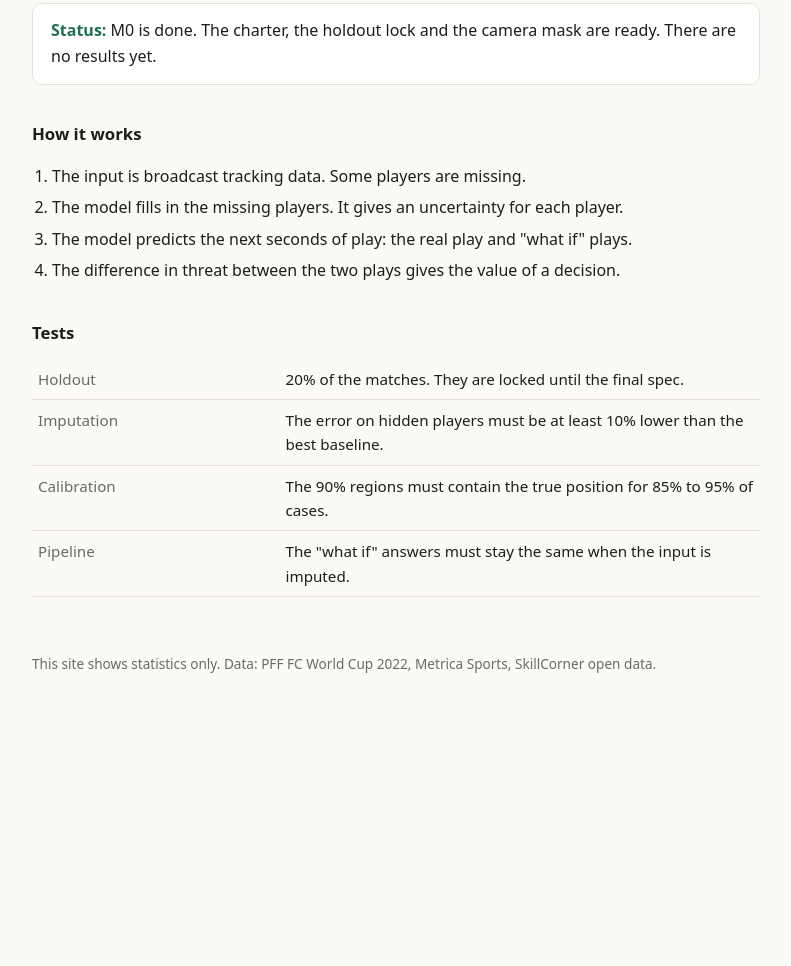
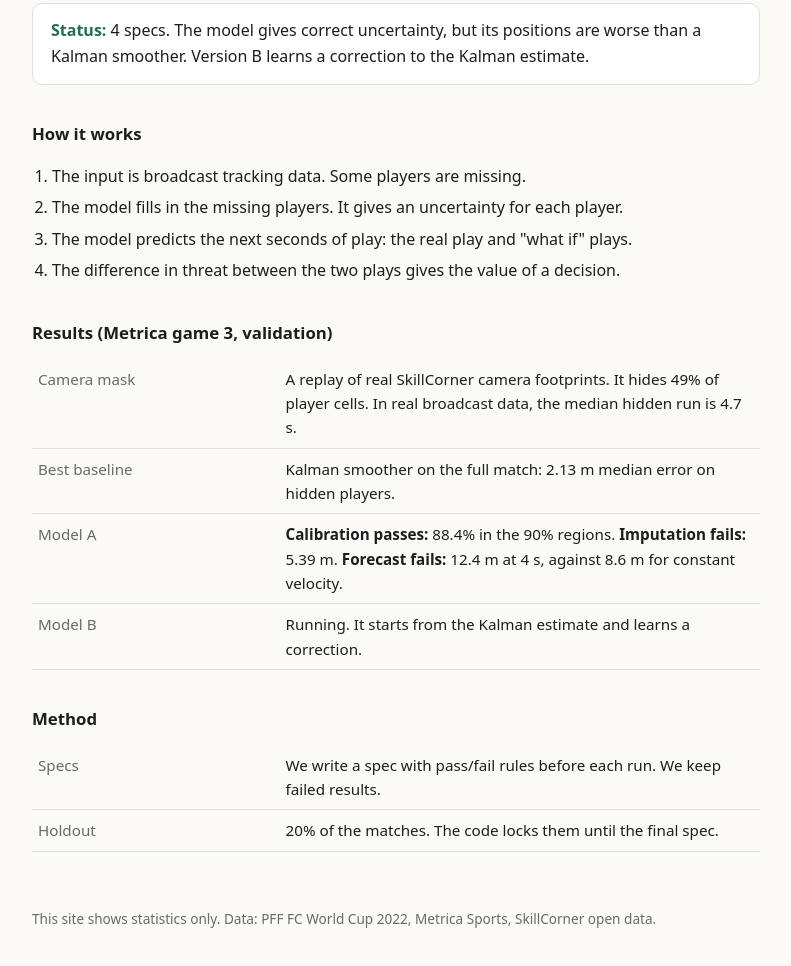
Before and after one commit to shlokkvaishnav/pitchvision, a plain HTML site: page site/index.html in a window 1280 px wide. Shown: the part 200-1166 px from the top of the page, without its empty margins (244-1035 px from the left). Before the commit the page ends 955 px from the top, so only its background shows below. Drawn offline with Linux system fonts and the light colour scheme.

Commit message:
Update README and site with the results of specs 01 to 03

```diff
--- a/site/index.html
+++ b/site/index.html
@@ -29,7 +29,7 @@
 <main>
   <h1>pitchvision</h1>
   <p class="lede">This project fills in the football players that the TV camera does not show. Then it predicts the play and answers "what if" questions.</p>
-  <div class="status"><b>Status:</b> M0 is done. The charter, the holdout lock and the camera mask are ready. There are no results yet.</div>
+  <div class="status"><b>Status:</b> 4 specs. The model gives correct uncertainty, but its positions are worse than a Kalman smoother. Version B learns a correction to the Kalman estimate.</div>
   <h2>How it works</h2>
   <ol>
     <li>The input is broadcast tracking data. Some players are missing.</li>
@@ -37,12 +37,17 @@
     <li>The model predicts the next seconds of play: the real play and "what if" plays.</li>
     <li>The difference in threat between the two plays gives the value of a decision.</li>
   </ol>
-  <h2>Tests</h2>
+  <h2>Results (Metrica game 3, validation)</h2>
   <table>
-    <tr><th>Holdout</th><td>20% of the matches. They are locked until the final spec.</td></tr>
-    <tr><th>Imputation</th><td>The error on hidden players must be at least 10% lower than the best baseline.</td></tr>
-    <tr><th>Calibration</th><td>The 90% regions must contain the true position for 85% to 95% of cases.</td></tr>
-    <tr><th>Pipeline</th><td>The "what if" answers must stay the same when the input is imputed.</td></tr>
+    <tr><th>Camera mask</th><td>A replay of real SkillCorner camera footprints. It hides 49% of player cells. In real broadcast data, the median hidden run is 4.7 s.</td></tr>
+    <tr><th>Best baseline</th><td>Kalman smoother on the full match: 2.13 m median error on hidden players.</td></tr>
+    <tr><th>Model A</th><td><b>Calibration passes:</b> 88.4% in the 90% regions. <b>Imputation fails:</b> 5.39 m. <b>Forecast fails:</b> 12.4 m at 4 s, against 8.6 m for constant velocity.</td></tr>
+    <tr><th>Model B</th><td>Running. It starts from the Kalman estimate and learns a correction.</td></tr>
+  </table>
+  <h2>Method</h2>
+  <table>
+    <tr><th>Specs</th><td>We write a spec with pass/fail rules before each run. We keep failed results.</td></tr>
+    <tr><th>Holdout</th><td>20% of the matches. The code locks them until the final spec.</td></tr>
   </table>
   <footer>This site shows statistics only. Data: PFF FC World Cup 2022, Metrica Sports, SkillCorner open data.</footer>
 </main>
```
Also changed, not shown: README.md.
